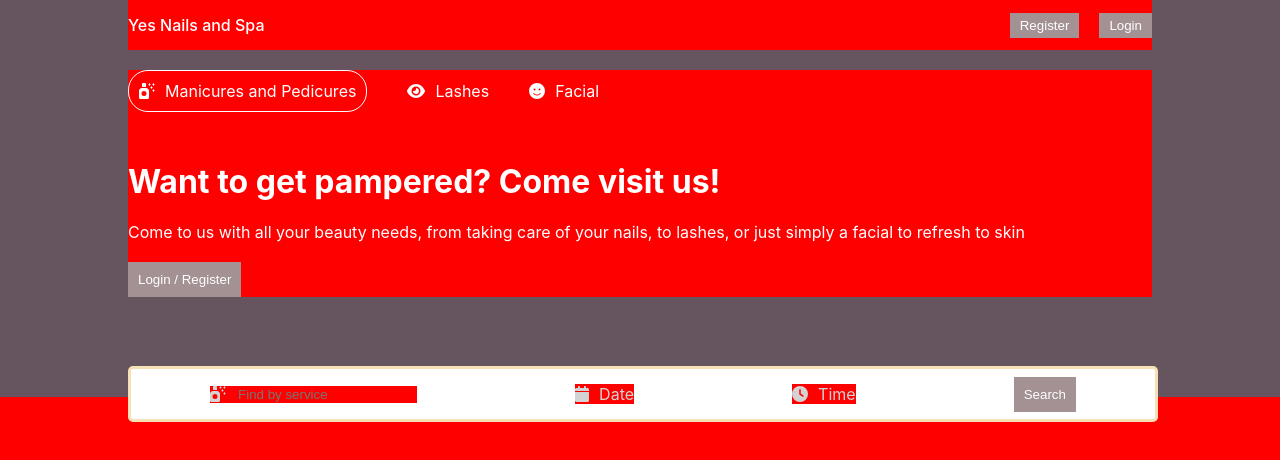
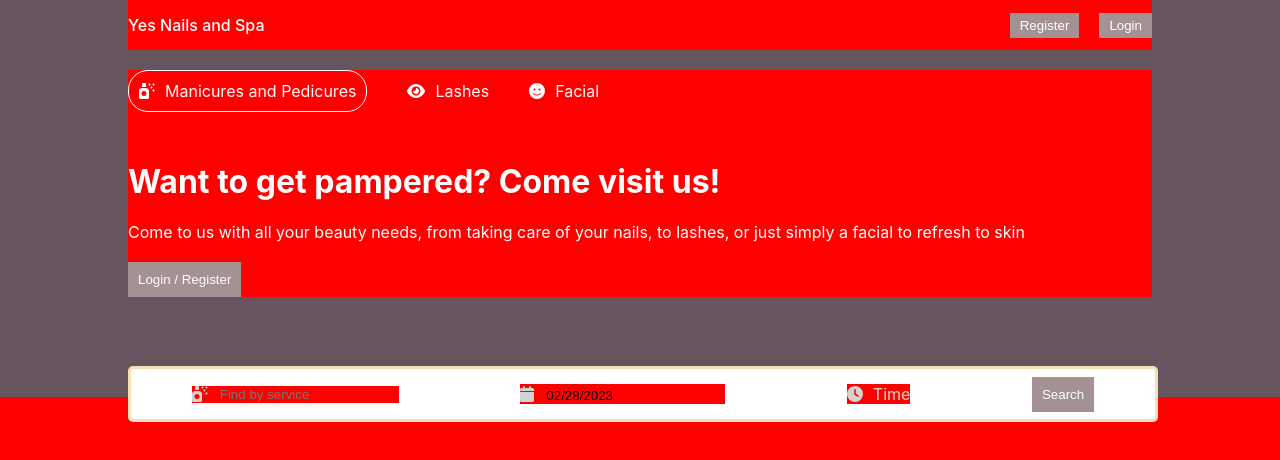
Before and after one commit to Victoria-Q-Le/booking-app-api, a React (Create React App) app in the folder client/: page / in a window 1280 px wide. Shown: the top 460 px of the page. Built offline with nearby package versions, Linux system fonts and the light colour scheme; the HTML template or start-up script is replaced by a standard one.

Commit message:
date picker

```diff
--- a/client/src/components/header/Header.js
+++ b/client/src/components/header/Header.js
@@ -2,8 +2,11 @@
 import {faCalendar, faClock, faEye, faFaceSmile, faSprayCanSparkles} from "@fortawesome/free-solid-svg-icons"
 import {FontAwesomeIcon} from "@fortawesome/react-fontawesome"
 import { useState } from "react"
+import DatePicker from "react-datepicker";
+import "react-datepicker/dist/react-datepicker.css";
 
 const Header = () => {
+  const [date, setDate] = useState(new Date())
 
   return (
     <div className="header">
@@ -40,7 +43,8 @@
 
           <div className="headerSearchItem">
             <FontAwesomeIcon icon={faCalendar} className="headerIcon" />
-            <span className="headerSearchText">Date</span>
+            <DatePicker className="date" selected={date} onChange={(date) => setDate(date)} closeOnScroll={true}/>
+
           </div>
 
           <div className="headerSearchItem">
--- a/client/src/components/header/header.css
+++ b/client/src/components/header/header.css
@@ -79,6 +79,5 @@
 }
 
 .date {
-    position: absolute;
-    top: 50px;
+    border: none;
 }
```
